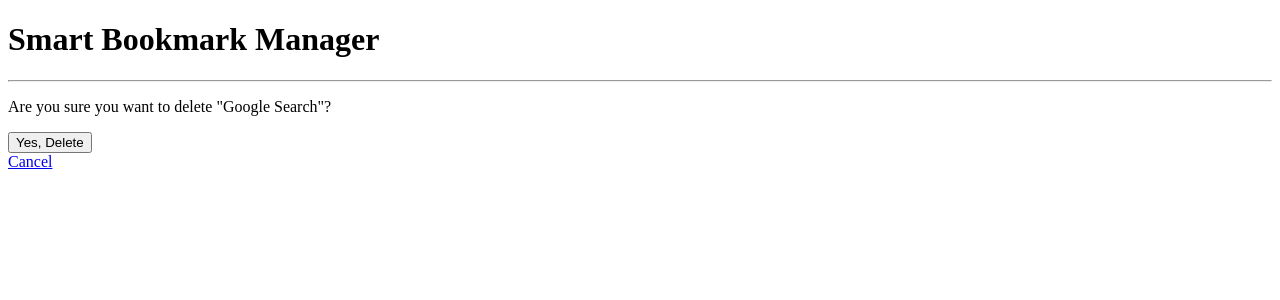
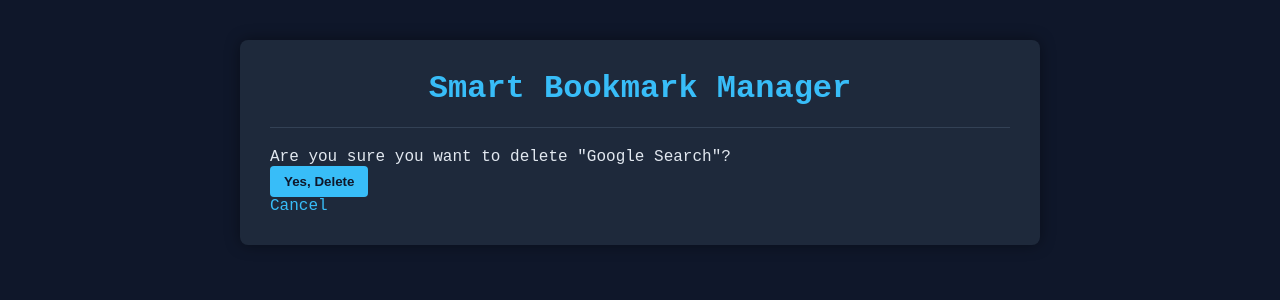
Before and after one commit to seshadrimedabalimi2003-sudo/smart-bookmark-manager, a Django app: page /delete/2/ in a window 1280 px wide. Shown: the top 300 px of the page. Run offline with Django 5.2, Linux system fonts and the light colour scheme; data comes from the database, SQL or seed files in the repository.

Commit message:
Update base.html

```diff
--- a/bookmarks/templates/bookmarks/base.html
+++ b/bookmarks/templates/bookmarks/base.html
@@ -2,10 +2,91 @@
 <html>
 <head>
     <title>Smart Bookmark Manager</title>
+
+    <style>
+        /* Reset */
+        * {
+            margin: 0;
+            padding: 0;
+            box-sizing: border-box;
+        }
+
+        body {
+            font-family: "Courier New", monospace; /* Unix style */
+            background-color: #0f172a;
+            color: #e2e8f0;
+            padding: 40px;
+        }
+
+        .container {
+            max-width: 800px;
+            margin: auto;
+            background: #1e293b;
+            padding: 30px;
+            border-radius: 8px;
+            box-shadow: 0 0 15px rgba(0,0,0,0.4);
+        }
+
+        h1 {
+            text-align: center;
+            margin-bottom: 20px;
+            color: #38bdf8;
+        }
+
+        hr {
+            border: none;
+            height: 1px;
+            background: #334155;
+            margin-bottom: 20px;
+        }
+
+        button {
+            background-color: #38bdf8;
+            color: #0f172a;
+            padding: 8px 14px;
+            border: none;
+            border-radius: 4px;
+            cursor: pointer;
+            font-weight: bold;
+        }
+
+        button:hover {
+            background-color: #0ea5e9;
+        }
+
+        input, textarea {
+            width: 100%;
+            padding: 8px;
+            margin: 8px 0;
+            border-radius: 4px;
+            border: 1px solid #334155;
+            background: #0f172a;
+            color: white;
+        }
+
+        a {
+            color: #38bdf8;
+            text-decoration: none;
+        }
+
+        a:hover {
+            text-decoration: underline;
+        }
+
+        .bookmark-item {
+            padding: 10px;
+            border-bottom: 1px solid #334155;
+        }
+
+    </style>
 </head>
+
 <body>
-    <h1>Smart Bookmark Manager</h1>
-    <hr>
-    {% block content %}{% endblock %}
+    <div class="container">
+        <h1>Smart Bookmark Manager</h1>
+        <hr>
+
+        {% block content %}{% endblock %}
+    </div>
 </body>
 </html>
```
